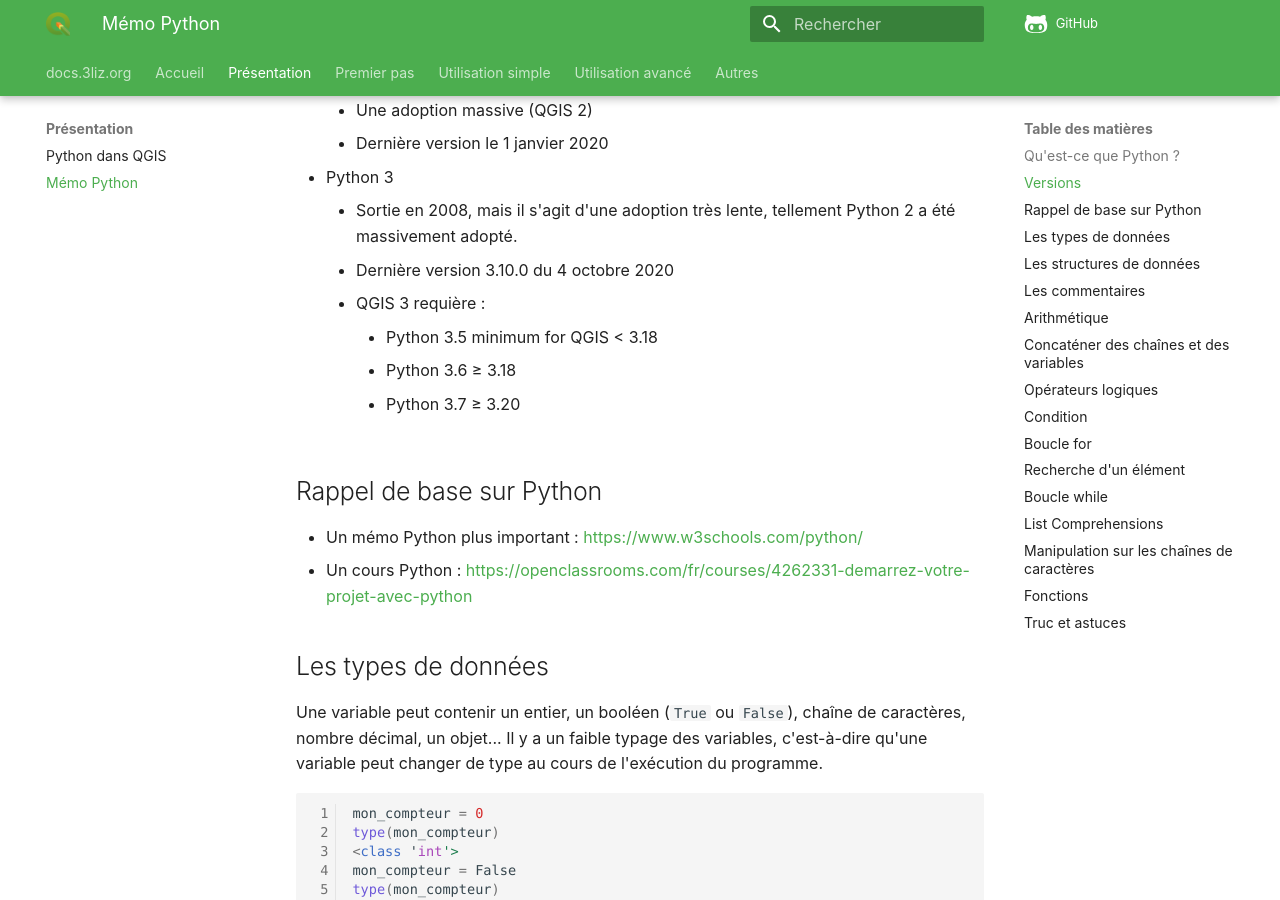
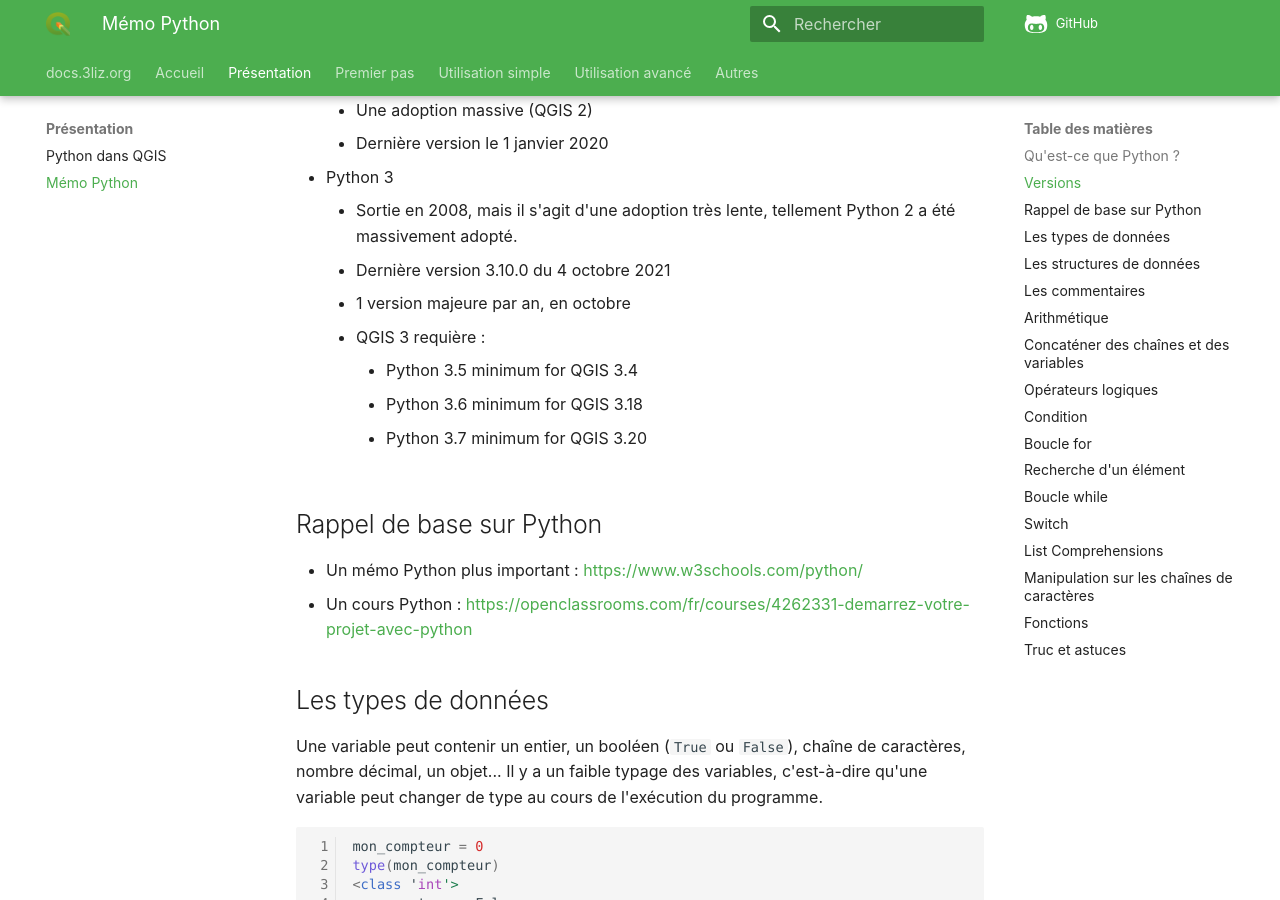
Before and after one commit to 3liz/formation-pyqgis, an MkDocs documentation site: the page built from docs/memo-python.md, in a window 1280 px wide and 900 px high, scrolled down 890 px. Built offline with MkDocs 1.6.1 and Material for MkDocs 9.7.7, drawn with Linux system fonts in a browser that asks for light colours; nearby versions of some CDN libraries; comment, search, counter and statistics services are not loaded; some of the changed text lies outside the part shown.

Commit message:
Update date Python 3.10

````diff
--- a/docs/memo-python.md
+++ b/docs/memo-python.md
@@ -33,11 +33,12 @@ if 0 < x < 10:
 	* Dernière version le 1 janvier 2020
 * Python 3
     * Sortie en 2008, mais il s'agit d'une adoption très lente, tellement Python 2 a été massivement adopté.
-    * Dernière version 3.10.0 du 4 octobre 2020
+    * Dernière version 3.10.0 du 4 octobre 2021
+    * 1 version majeure par an, en octobre
     * QGIS 3 requière :
-        * Python 3.5 minimum for QGIS < 3.18
-        * Python 3.6 ≥ 3.18
-        * Python 3.7 ≥ 3.20
+        * Python 3.5 minimum for QGIS 3.4
+        * Python 3.6 minimum for QGIS 3.18
+        * Python 3.7 minimum for QGIS 3.20
 
 ## Rappel de base sur Python
 
@@ -317,6 +318,12 @@ while not conditon_echec:
     executer_une_fonction()
 ```
 
+## Switch
+
+**Python 3.10** uniquement
+
+
+
 ## List Comprehensions
 
 C'est une façon très pythonique et très utilisée de créer des listes.
````
